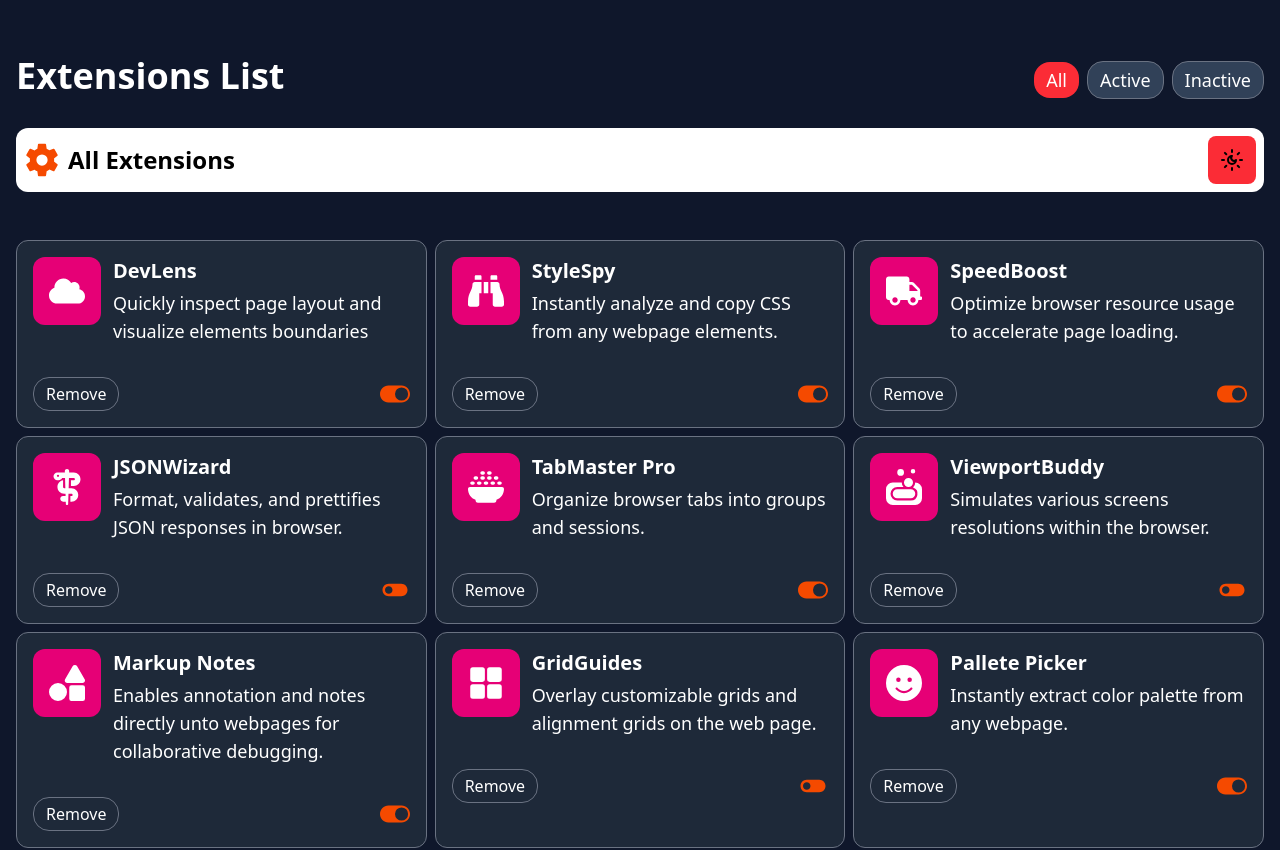
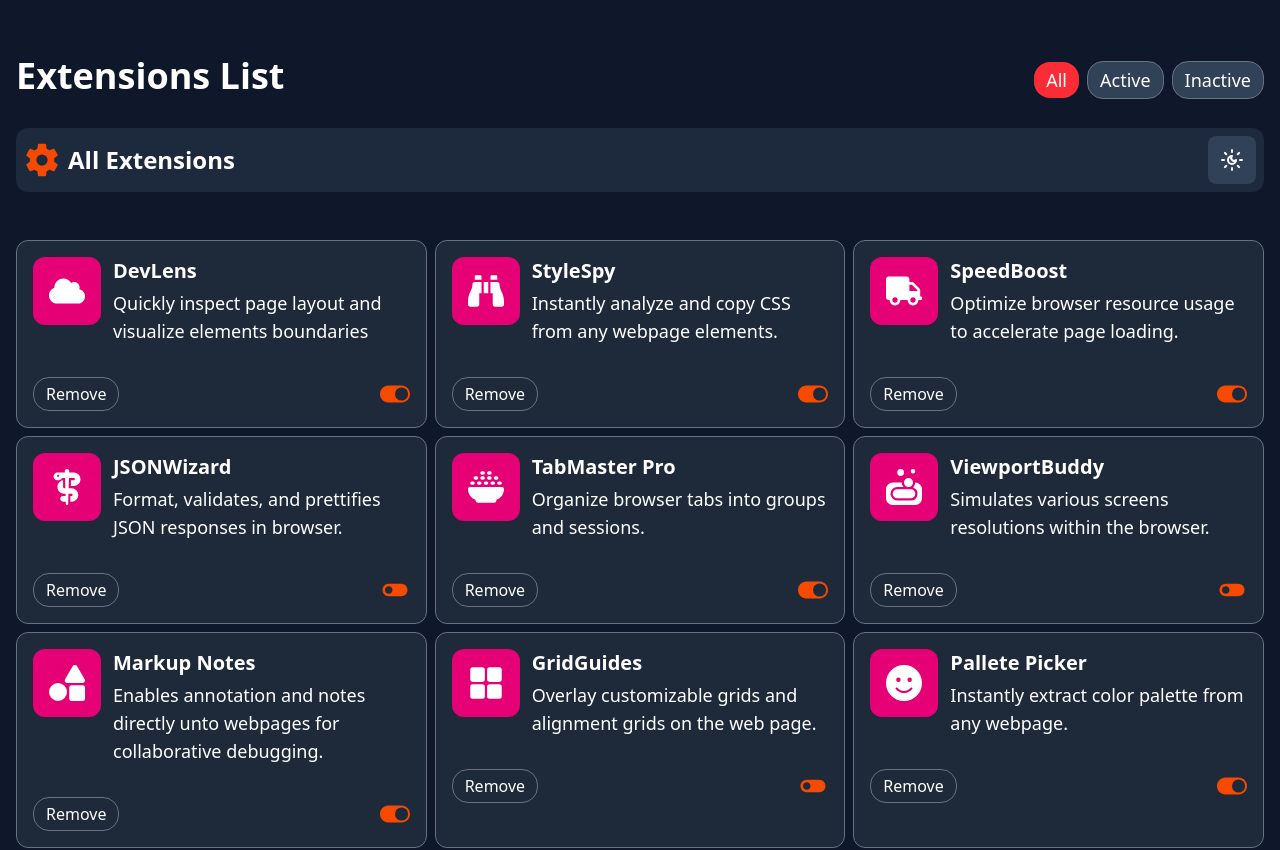
Before and after one commit to code4two/extension-manager-with-react, a React (Vite) app: page / in a window 1280 px wide. Shown: the top 850 px of the page. Built offline with nearby package versions, Linux system fonts and the light colour scheme.

Commit message:
changed default state value

```diff
--- a/src/Components/ExtensionBar.jsx
+++ b/src/Components/ExtensionBar.jsx
@@ -1,19 +1,19 @@
 import { useState } from "react";
 
 const ExtensionBar = ({ Icon1, Theme1, Theme2, title2 }) => {
-  const [changeTheme, setChangeTheme] = useState("light");
+  const [changeTheme, setChangeTheme] = useState("dark");
 
   const toggleTheme = () => {
-    setChangeTheme(changeTheme === "light" ? "dark" : "light");
+    setChangeTheme(changeTheme === "dark" ? "light" : "dark");
     console.log("Theme button clicked!!");
   };
 
   return (
     <div
       className={`${
-        changeTheme === "light"
-          ? "bg-white text-black"
-          : "bg-slate-800 text-white"
+        changeTheme === "dark"
+          ? "bg-slate-800 text-white"
+          : "bg-white text-black"
       } flex justify-between font-bold text-2xl p-2 mb-2 md:mb-12 rounded-xl`}
     >
       <div className="gap-2 flex">
@@ -30,7 +30,7 @@ const ExtensionBar = ({ Icon1, Theme1, Theme2, title2 }) => {
         <div
           onClick={toggleTheme}
           className={`${
-            changeTheme === "light" ? "bg-red-500" : "bg-slate-700"
+            changeTheme === "dark" ? "bg-slate-700" : "bg-red-500"
           } cursor-pointer p-3 rounded-lg`}
         >
           {Theme2}
```
